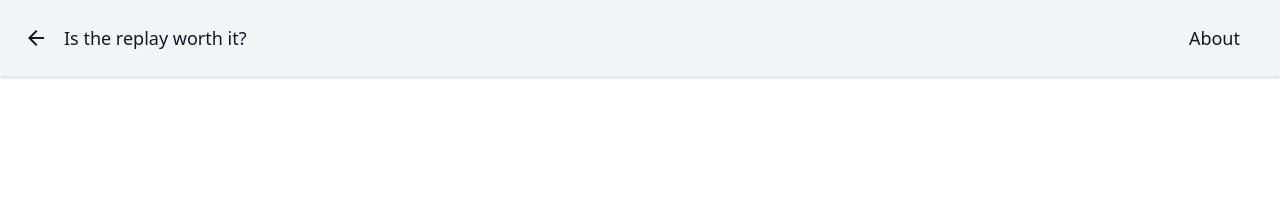
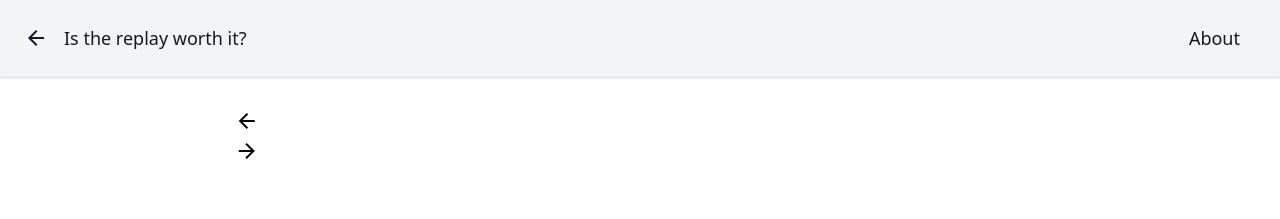
Before and after one commit to rileyherman/accessibility-dev-day, an Angular app: page /team/1 in a window 1280 px wide. Shown: the top 219 px of the page. Built offline with nearby package versions, Linux system fonts and the light colour scheme.

Commit message:
task 2 electric boogaloo

```diff
--- a/src/app/routes/home-page/home-page.component.html
+++ b/src/app/routes/home-page/home-page.component.html
@@ -15,6 +15,10 @@
                 they bring up a list of every link on the page - thus removing the context. Text like "click me" can be
                 very frustrating in this scenario.
 
+                Aside - another thing to consider with inputs is use of colour. If a red outline is the only indication
+                that somethig is awry, someone who cannot see it will be confused. This is often why you see asterisks
+                or subtext on form inputs.
+
                 Once you have your label, move on to the next task in src/app/routes/team-page/team-page.component.html
             -->
             <input class="p-2 border rounded w-64 text-sm focus:ring-2" type="text" [formControl]="searchFormControl" />
--- /dev/null
+++ b/src/app/routes/team-page/team-page.component.css
@@ -0,0 +1,15 @@
+.fixture-container {
+
+}
+
+.left-arrow {
+
+}
+
+.right-arrow {
+
+}
+
+.fixture {
+
+}
--- a/src/app/routes/team-page/team-page.component.html
+++ b/src/app/routes/team-page/team-page.component.html
@@ -1,8 +1,10 @@
 <app-header [back]="back"></app-header>
 <app-content>
-    <div class="flex items-center flex-wrap">
+    <div class="fixture-container">
+        <div class="left-arrow"><span class="material-icons cursor-pointer">arrow_back</span></div>
         <ng-container *ngFor="let fixture of fixtures">
-            <app-fixture class="m-4" [fixture]="fixture" [mood]="getMoodForFixture(fixture)"></app-fixture>
+            <app-fixture class="fixture" [fixture]="fixture" [mood]="getMoodForFixture(fixture)"></app-fixture>
         </ng-container>
+        <div class="right-arrow"><span class="material-icons cursor-pointer">arrow_forward</span></div>
     </div>
 </app-content>
--- a/src/app/routes/team-page/team-page.component.ts
+++ b/src/app/routes/team-page/team-page.component.ts
@@ -6,7 +6,8 @@ import { FootballService } from 'src/app/service/football.service';
 
 @Component({
   selector: 'app-team-page',
-  templateUrl: './team-page.component.html'
+  templateUrl: './team-page.component.html',
+  styleUrls: ['team-page.component.css']
 })
 export class TeamPageComponent implements OnInit {
 
```
